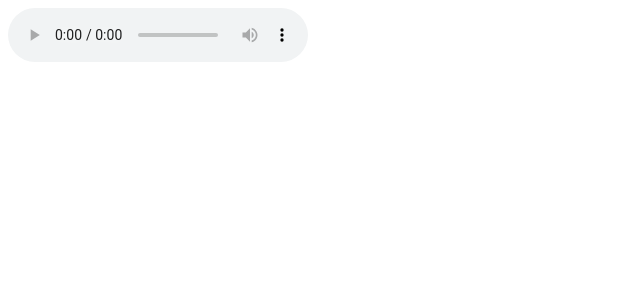
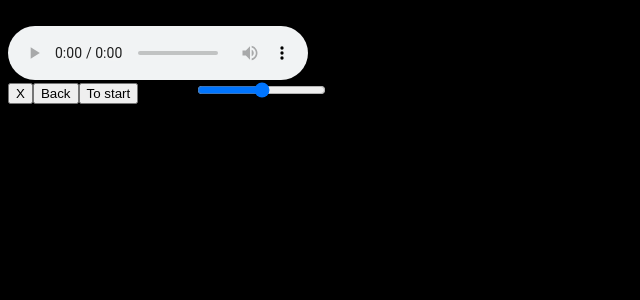
Before and after one commit to vakyla98/SimpleRadio, a Vue app: page / in a window 1280 px wide. Shown: the top 300 px of the page, without its empty margins (0-640 px from the left). Built offline with nearby package versions, Linux system fonts and the light colour scheme.

Commit message:
Create play/stop/back/toStart and volume controls

```diff
--- a/package.json
+++ b/package.json
@@ -18,6 +18,9 @@
     "babel-eslint": "^10.1.0",
     "eslint": "^6.7.2",
     "eslint-plugin-vue": "^6.2.2",
+    "node-sass": "^4.14.1",
+    "sass": "^1.26.8",
+    "sass-loader": "^8.0.2",
     "vue-template-compiler": "^2.6.11"
   },
   "eslintConfig": {
--- a/src/App.vue
+++ b/src/App.vue
@@ -1,13 +1,30 @@
 <template>
-  <div id="app">
-    <audio src="http://62.80.190.246:8000/PRK128" controls></audio>
-  </div>
+    <div id="app">
+        <div class="audio-wrapper">
+            Some text
+            <audio src="http://62.80.190.246:8000/PRK128" controls></audio>
+        </div>
+        <ControlPanel :url="curUrl"/>
+    </div>
 </template>
 
 <script>
-// import HelloWorld from './components/HelloWorld.vue'
-
+import ControlPanel from './components/ControlPanel'
 export default {
-  name: "App",
-};
+    name: 'App',
+    components: {
+        ControlPanel,
+    },
+    data() {
+        return {
+            curUrl: 'http://online.radioplayer.ua/FlashRadio',
+        }
+    },
+}
 </script>
+<style lang="scss">
+.audio-wrapper {
+    display: flex;
+    flex-direction: column;
+}
+</style>
--- /dev/null
+++ b/src/components/ControlPanel.vue
@@ -0,0 +1,59 @@
+<template>
+    <div class="controls">
+        <audio ref="currentAudio" :src="url" />
+        <button ref="playBtn" @click="toggleStateAudio">X</button>
+        <button ref="backBtn" @click="runBack">Back</button>
+        <button ref="backBtn" @click="toStreamStart">To start</button>
+        <input-range :volume="volume" @changeVolume="changeVolume" />
+    </div>
+</template>
+<script>
+import InputRange from './InputRange.vue'
+export default {
+    name: 'ControlPanel',
+    components: {
+        InputRange,
+    },
+    props: {
+        url: {
+            type: String,
+            required: true,
+        },
+    },
+    data() {
+        return {
+            isPlayed: false,
+            volume: '0.5',
+        }
+    },
+    methods: {
+        toggleStateAudio() {
+            this.isPlayed ? this.stopAudio() : this.playAudio()
+        },
+        stopAudio() {
+            this.isPlayed = false
+            this.$refs.currentAudio.pause()
+        },
+        playAudio() {
+            this.isPlayed = true
+            this.$refs.currentAudio.play()
+        },
+        toStreamStart() {
+            this.$refs.currentAudio.load()
+            this.playAudio()
+        },
+        runBack() {
+            this.$refs.currentAudio.currentTime -= 10
+        },
+        changeVolume(newVolume) {
+            this.volume = newVolume
+        },
+    },
+    watch: {
+        volume() {
+            console.log(this.volume)
+            this.$refs.currentAudio.volume = this.volume
+        },
+    },
+}
+</script>
--- /dev/null
+++ b/src/components/InputRange.vue
@@ -0,0 +1,38 @@
+<template>
+    <label for="volume">
+        Volume
+        <input
+            ref="volumeInput"
+            type="range"
+            id="volume"
+            name="volume"
+            min="0"
+            max="1"
+            v-model="currentVolume"
+            step="0.01"
+        />
+    </label>
+</template>
+<script>
+export default {
+    name: 'InputRange',
+    props: {
+        volume: {
+            type: String,
+            required: true,
+        },
+    },
+    methods: {},
+    computed: {
+        currentVolume: {
+            get() {
+                return this.volume
+            },
+            set() {
+                console.log(this.volume)
+                this.$emit('changeVolume', this.$refs.volumeInput.value)
+            },
+        },
+    },
+}
+</script>
--- a/src/main.js
+++ b/src/main.js
@@ -1,8 +1,10 @@
 import Vue from 'vue'
 import App from './App.vue'
+
+import '@/style/style.scss'
 
 Vue.config.productionTip = false
 
 new Vue({
-  render: h => h(App),
+    render: h => h(App),
 }).$mount('#app')
--- /dev/null
+++ b/src/style/mixins.scss
@@ -0,0 +1,12 @@
+
+
+  @mixin neon($color) {
+    text-shadow:
+    .1vw 0vw .25vw #ffd8d8, .2vw 0vw .25vw #ffd8d8, .4vw 0vw .25vw #ffd8d8,
+    .1vw 0vw   0vw #f25757, .2vw 0vw   0vw #f25757, .4vw 0vw   0vw #f25757,
+    .1vw 0vw  .1vw #f25757, .2vw 0vw  .1vw #f25757, .4vw 0vw  .1vw #f25757,
+    .1vw 0vw   2vw #f25757, .2vw 0vw   2vw #f25757, .4vw 0vw   2vw #f25757,
+    .1vw 0vw   1vw #e50b0b, .2vw 0vw   1vw #e50b0b, .4vw 0vw   5vw #e50b0b,
+    .1vw 0vw   5vw #e50b0b, .2vw 0vw  20vw #e50b0b, .4vw 0vw  10vw #e50b0b,
+    .1vw 0vw  10vw #e50b0b, .2vw 0vw  30vw #e50b0b, .4vw 0vw  10vw #e50b0b;
+  }
--- /dev/null
+++ b/src/style/style.scss
@@ -0,0 +1,5 @@
+@import './mixins.scss';
+
+body{
+    background: black;
+}
```
Also changed, not shown: todo.txt (added), 2 other files (tests, documents, lock files or other folders).
